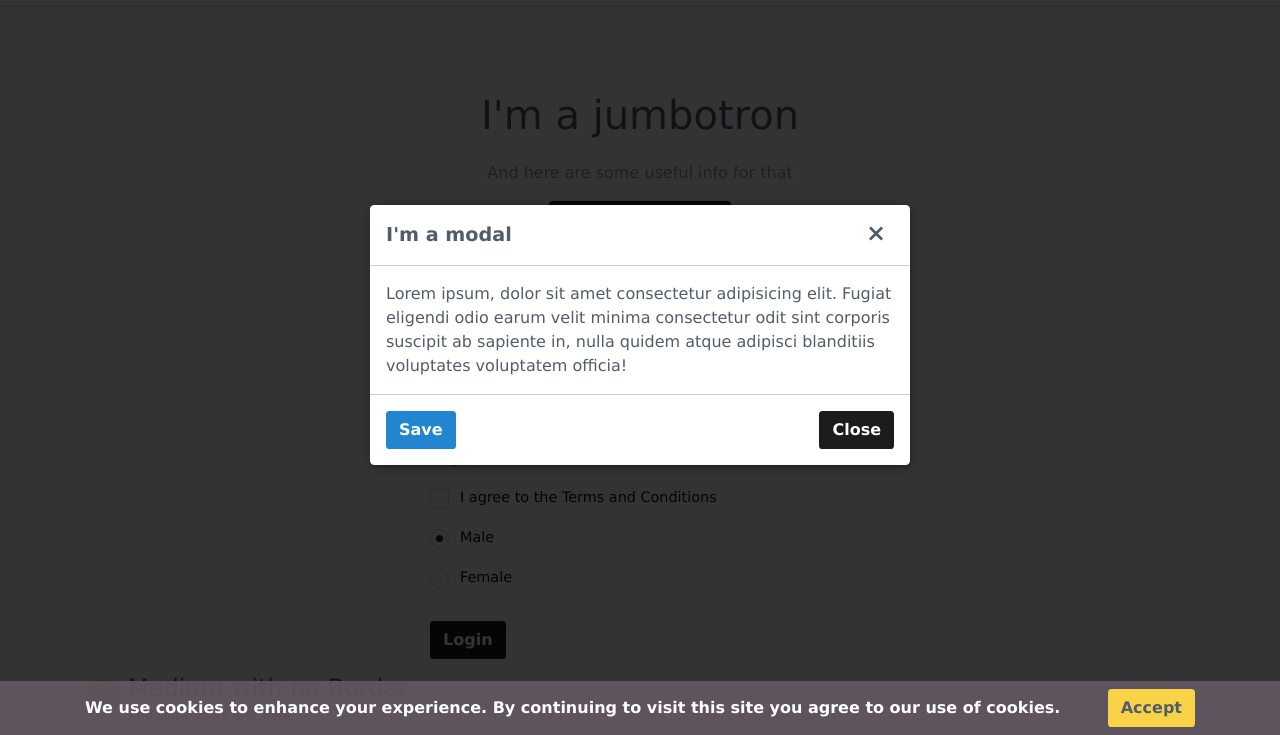
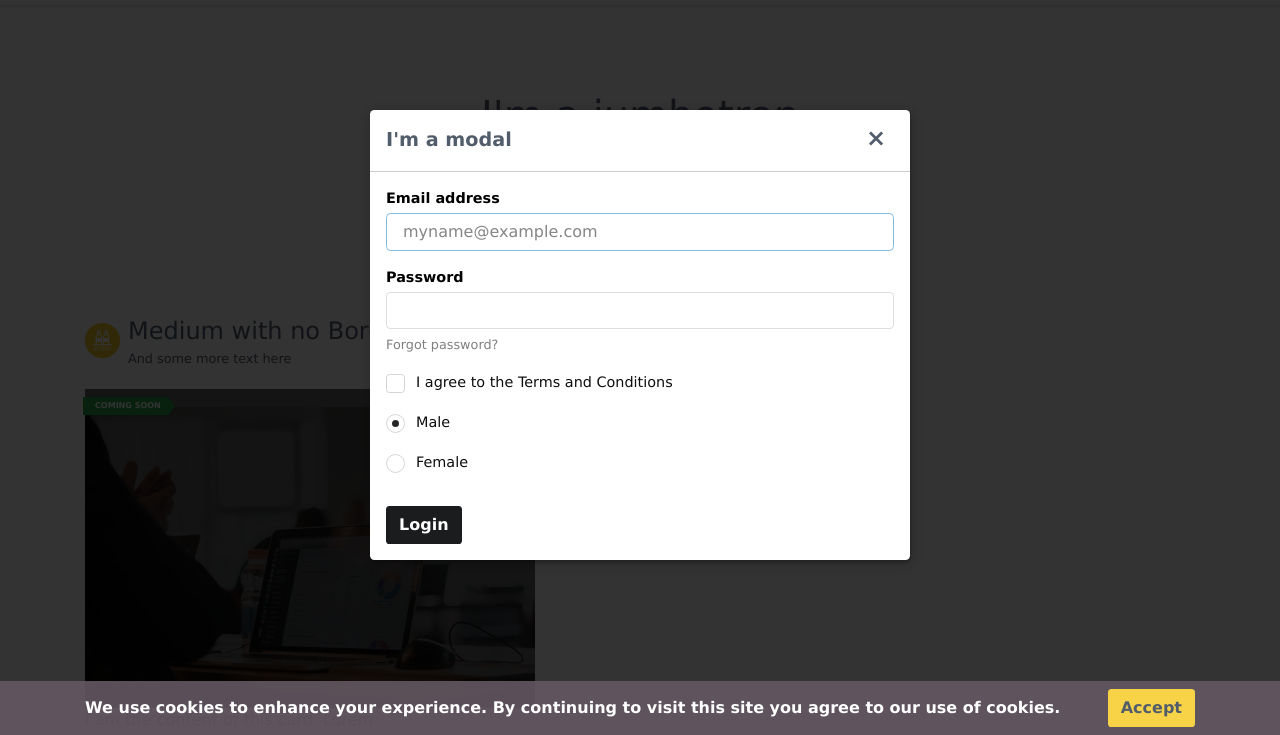
Before and after one commit to Ostobas/css-basic, a website: page index.html in a window 1280 px wide. Both pictures are taken after a click on the button "Sign Up". Shown: the part 65-800 px from the top of the page. Drawn offline with Linux system fonts and the light colour scheme.

Commit message:
fixing modal and input focus

```diff
--- a/index.html
+++ b/index.html
@@ -100,52 +100,7 @@
 
     <section id="forms">
         <div class="container">
-            <form id="loginForm" class="form small">
-                <div class="field">
-                    <label>Email address</label>
-                    <input type="email" name="email" placeholder="myname@example.com" maxlength="25" minlength="8">
-                </div>
-                <div class="field">
-                    <label>Password</label>
-                    <input type="password" name="password">
-                    <small>
-                        <a href="#">Forgot password?</a>
-                    </small>
-                </div>
-                <div class="field">
-                    <div class="checkbox">
-                        <input type="checkbox" id="myCheckbox" name="privacy">
-                        <label for="myCheckbox">I agree to the
-                            <a>Terms and Conditions</a>
-                        </label>
-                    </div>
-                </div>
-                <div class="field">
-                    <div class="checkbox radio">
-                        <input type="radio" name="sameRadioName" id="myRadio1" checked>
-                        <label for="myRadio1">
-                            Male
-                        </label>
-                    </div>
-                </div>
-                <div class="field">
-                    <div class="checkbox radio">
-                        <input type="radio" name="sameRadioName" id="myRadio2">
-                        <label for="myRadio2">
-                            Female
-                        </label>
-                    </div>
-                </div>
-                <button class="btn" type="submit">Login</button>
-                <!-- <div class="message error">
-                    <div class="title">Oops! Something went wrong!</div>
-                    <ul>
-                        <li>Please enter a username</li>
-                        <li>Please enter a password</li>
-                        <li>You must agree to the terms and conditions</li>
-                    </ul>
-                </div> -->
-            </form>
+
         </div>
     </section>
 
@@ -288,13 +243,52 @@
                     <div class="close-icon">&times</div>
                 </div>
                 <div class="body">
-                    <p class="content">Lorem ipsum, dolor sit amet consectetur adipisicing elit. Fugiat eligendi odio earum velit minima consectetur
-                        odit sint corporis suscipit ab sapiente in, nulla quidem atque adipisci blanditiis voluptates voluptatem
-                        officia!</p>
-                </div>
-                <div class="footer">
-                    <button class="btn primary">Save</button>
-                    <button class="btn close-btn">Close</button>
+                    <form id="loginForm" class="form">
+                        <div class="field">
+                            <label>Email address</label>
+                            <input type="email" name="email" placeholder="myname@example.com" maxlength="25" minlength="8">
+                        </div>
+                        <div class="field">
+                            <label>Password</label>
+                            <input type="password" name="password">
+                            <small>
+                                <a href="#">Forgot password?</a>
+                            </small>
+                        </div>
+                        <div class="field">
+                            <div class="checkbox">
+                                <input type="checkbox" id="myCheckbox" name="privacy">
+                                <label for="myCheckbox">I agree to the
+                                    <a>Terms and Conditions</a>
+                                </label>
+                            </div>
+                        </div>
+                        <div class="field">
+                            <div class="checkbox radio">
+                                <input type="radio" name="sameRadioName" id="myRadio1" checked>
+                                <label for="myRadio1">
+                                    Male
+                                </label>
+                            </div>
+                        </div>
+                        <div class="field">
+                            <div class="checkbox radio">
+                                <input type="radio" name="sameRadioName" id="myRadio2">
+                                <label for="myRadio2">
+                                    Female
+                                </label>
+                            </div>
+                        </div>
+                        <button class="btn" type="submit">Login</button>
+                        <!-- <div class="message error">
+                            <div class="title">Oops! Something went wrong!</div>
+                            <ul>
+                                <li>Please enter a username</li>
+                                <li>Please enter a password</li>
+                                <li>You must agree to the terms and conditions</li>
+                            </ul>
+                        </div> -->
+                    </form>
                 </div>
             </div>
         </div>
--- a/js/ui.js
+++ b/js/ui.js
@@ -162,11 +162,6 @@
                             break
                     }
 
-                    // console.log('[fieldName]', fieldName)
-                    // console.log('[ruleType]', ruleType)
-                    // console.log('[result]', result)
-                    // console.log('---------------------------')
-
                     if (result) {
                         // The field is valid, push it tot the valid field list
                         validFields.push({
@@ -323,13 +318,19 @@
             } catch (e) {}
             // In every case open the modal with the given ID.
             finally {
+                // Select the modal
+                var modal = document.querySelector(id)
+                // Add the acgive class async, cause of animations
                 setTimeout(function () {
                     try {
-                        document.querySelector(id).classList.add('active')
+                        modal.classList.add('active')
+                        // Find the first input element and give it focus
+                        modal.querySelector('input').focus()
                     } catch (e) {
                         console.error('There is no modal with a given ID:', id)
                     }
                 }, 0)
+
             }
         },
 
```
